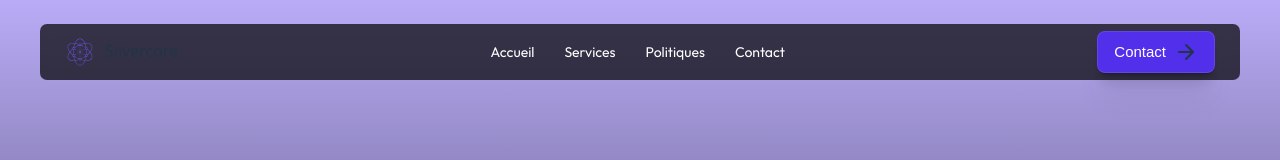
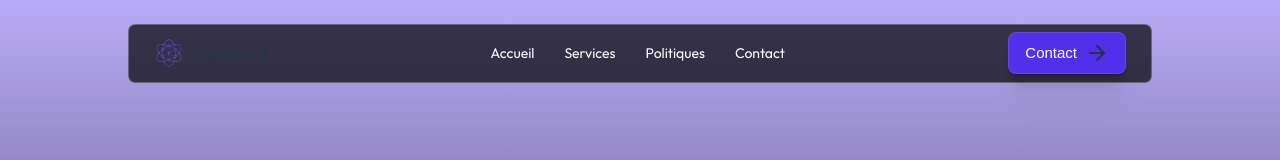
Before and after one commit to SilverCore-Git/web_site, a Vue app: page / in a window 1280 px wide. Shown: the top 160 px of the page. Built offline with nearby package versions, Linux system fonts and the light colour scheme.

Commit message:
update navbar

```diff
--- a/package.json
+++ b/package.json
@@ -11,6 +11,7 @@
   "dependencies": {
     "@tailwindcss/vite": "^4.1.17",
     "bootstrap-icons": "^1.13.1",
+    "gsap": "^3.13.0",
     "tailwindcss": "^4.1.17",
     "vue": "^3.5.24",
     "vue-router": "^4.6.3"
--- a/src/components/Navbar.vue
+++ b/src/components/Navbar.vue
@@ -10,10 +10,12 @@ const button_contact = () => {
 </script>
 
 <template>
-
-    <div class="fixed top-0 left-0 w-screen h-[13%] center z-50" >
             <div
-                class="max-w-[1200px] w-[95%] rounded-[7px] flex justify-between items-center bg-black/70 backdrop-blur-sm"
+                class="
+                        fixed top-6 inset-x-[10%] 2xl:inset-x-[20%] z-50
+                        rounded-[7px] flex justify-between items-center
+                        border border-gray-400/50 bg-black/70 backdrop-blur-sm
+                    "
 
             >
                 <div
@@ -55,7 +57,6 @@ const button_contact = () => {
                     class="mr-[25px]"
                 />
             </div>
-        </div>
 
 </template>
 
```
Also changed, not shown: 1 other file (tests, documents, lock files or other folders).
